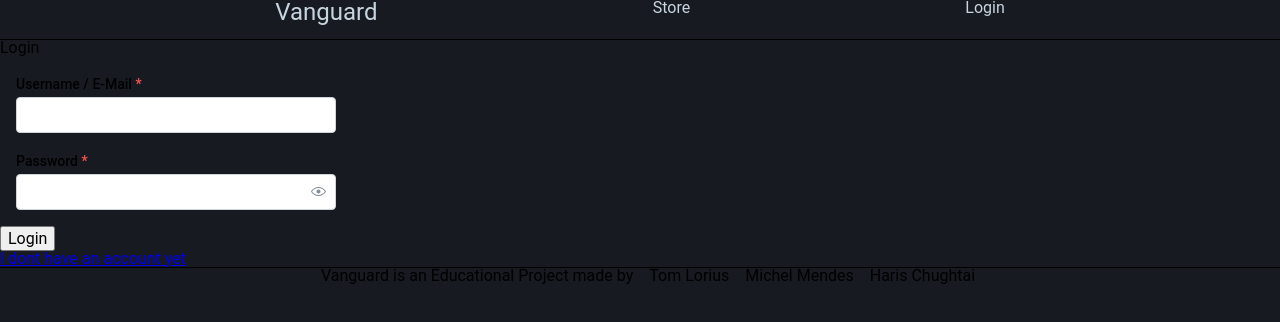
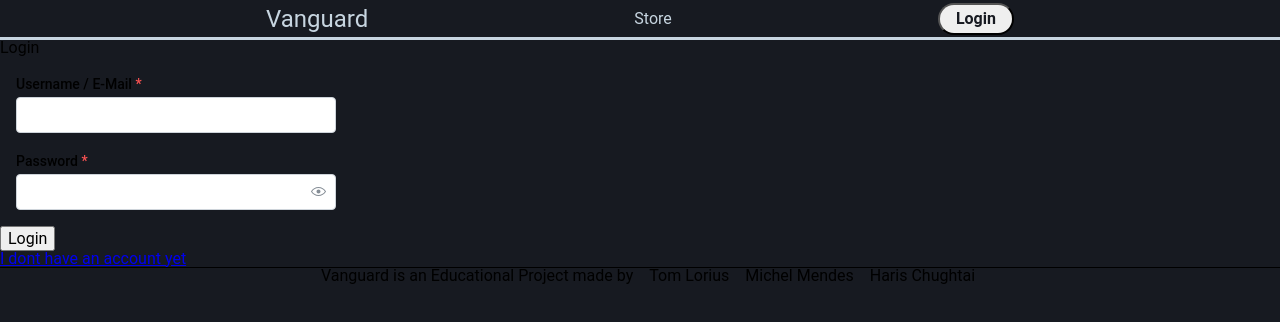
Before and after one commit to tlorius/project3gamestore, a React (Vite) app: page /login in a window 1280 px wide. Shown: the top 322 px of the page. Built offline with nearby package versions, Linux system fonts and the light colour scheme.

Commit message:
navbar done

```diff
--- a/src/components/CartModal.jsx
+++ b/src/components/CartModal.jsx
@@ -32,8 +32,8 @@ const CartModal = () => {
             className={classes.cartBtnImg}
             src={shoppingcart}
             alt="shopping cart"
-          />
-          CART [{cartCount}]
+          />{" "}
+          <span className={classes.cartBtnText}>[{cartCount}]</span>
         </button>
       )}
       <Modal opened={opened} onClose={close} title="Cart">
--- a/src/components/Navbar.jsx
+++ b/src/components/Navbar.jsx
@@ -1,4 +1,4 @@
-import { Link } from "react-router-dom";
+import { Link, useNavigate } from "react-router-dom";
 import classes from "../styles/Navbar.module.css";
 import { useContext } from "react";
 import { AuthContext } from "../providers/AuthContext";
@@ -8,12 +8,15 @@ import CartModal from "./CartModal";
 const Navbar = () => {
   const { isAuthenticated, logout, userId } = useContext(AuthContext);
   const { wishlistCount } = useContext(UserContext);
+  const navigate = useNavigate();
 
   return (
     //content is temporary: once auth is implemented ->
     //Store - Categories - if loggedin (Profile)/ if not (Login) - if logged in: wishlist +cart
     <nav className={classes.navCtn}>
-      <h4 className={classes.title}>Vanguard</h4>
+      <h4 onClick={() => navigate("/")} className={classes.title}>
+        Vanguard
+      </h4>
       <Link className={classes.navLink} to="/">
         Store
       </Link>
@@ -27,14 +30,14 @@ const Navbar = () => {
             Wishlist [{wishlistCount}]
           </Link>
           <CartModal />
-          <button className={classes.logoutBtn} type="button" onClick={logout}>
+          <button className={classes.authBtn} type="button" onClick={logout}>
             Logout
           </button>
         </>
       ) : (
-        <Link className={classes.navLink} to="/login">
+        <button onClick={() => navigate("/login")} className={classes.authBtn}>
           Login
-        </Link>
+        </button>
       )}
     </nav>
   );
--- a/src/styles/CartModal.module.css
+++ b/src/styles/CartModal.module.css
@@ -2,6 +2,11 @@
   text-align: center;
   color: var(--primary-color);
   height: 2rem;
+  border-radius: var(--border-radius);
+  font-size: 0.7rem;
+  display: flex;
+  justify-content: space-around;
+  align-items: center;
 }
 
 .cartBtnImg {
--- a/src/styles/Navbar.module.css
+++ b/src/styles/Navbar.module.css
@@ -1,16 +1,17 @@
 .navCtn {
   display: flex;
   justify-content: space-evenly;
-  align-content: center;
-  border-bottom: 1px black solid;
+  align-items: center;
+  border-bottom: 0.2rem var(--primary-white) solid;
   height: 5svh;
+  min-height: fit-content;
   background: var(--primary-color);
   color: var(--primary-white);
 }
 
 .title {
-  margin: 0;
   font-size: 1.5rem;
+  cursor: pointer;
 }
 
 .navLink {
@@ -19,7 +20,16 @@
   margin: 0;
 }
 
-.logoutBtn {
+.authBtn {
   color: var(--primary-color);
   height: 2rem;
+  border-radius: var(--border-radius);
+  padding: 0 1rem;
+  font-weight: bold;
+  transition: transform 0.3s ease;
+  cursor: pointer;
 }
+
+.authBTn:hover {
+  transform: scale(2);
+}
--- a/src/styles/globalStyle.css
+++ b/src/styles/globalStyle.css
@@ -1,7 +1,7 @@
-:root{
+:root {
   --primary-color: #171a21;
-    --primary-blue: #66c0f4;
-    --secondary-blue: #2a475e;
+  --primary-blue: #2a475e;
+  --secondary-blue: #293f52;
 
   --primary-grey: #474346;
   --primary-white: #c7d5e0;
@@ -13,5 +13,5 @@
   --title-two: 2rem;
   --title-three: 1rem;
 
-    font-family: 'Roboto', sans-serif;
+  font-family: "Roboto", sans-serif;
 }
```
Lines whose indentation alone changed are shown as unchanged.
